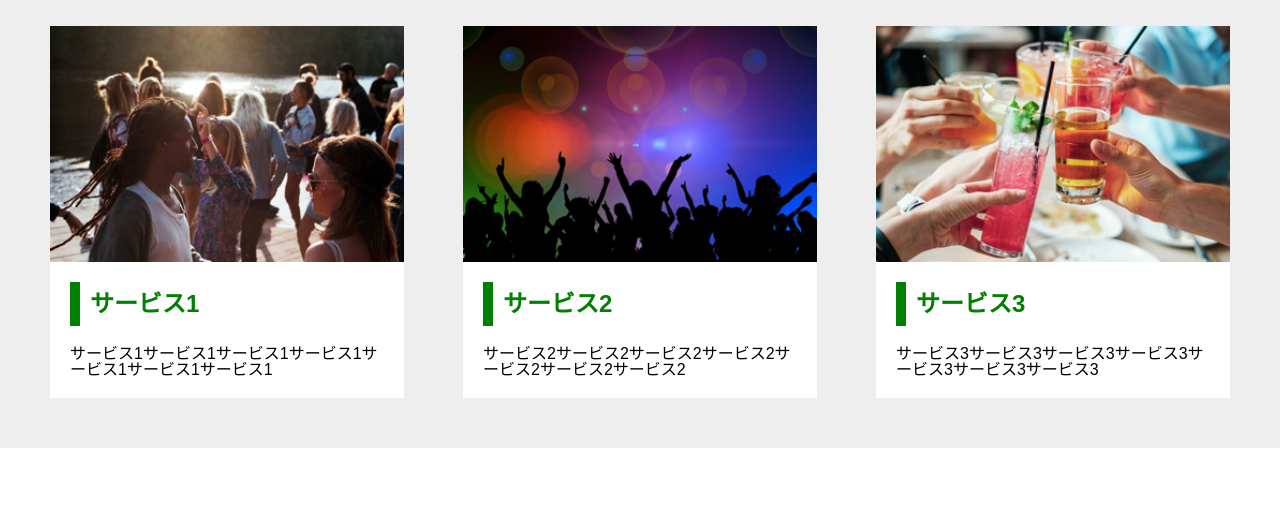
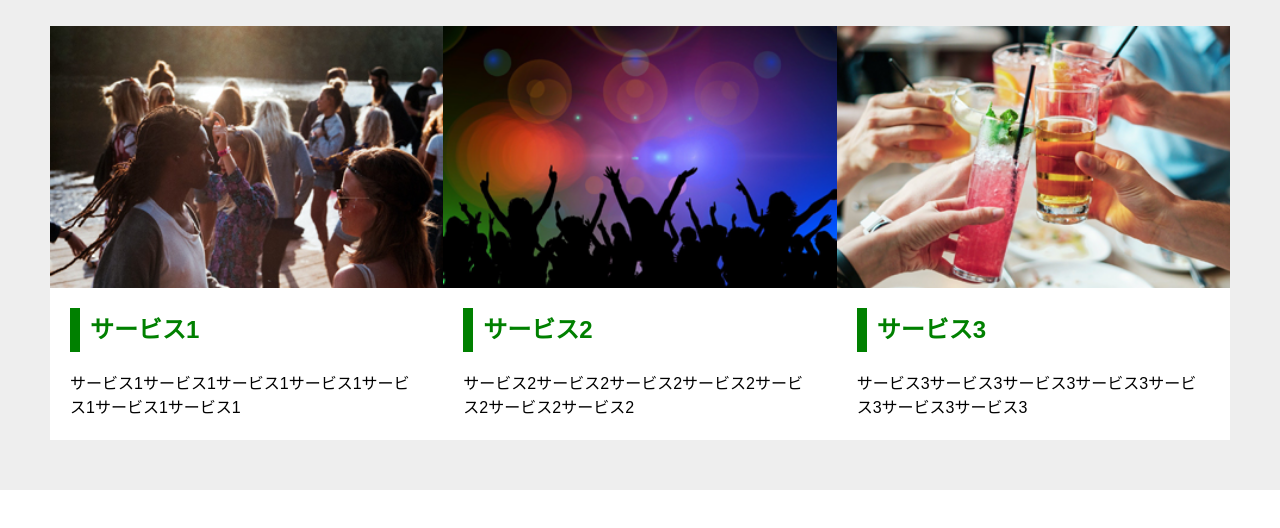
Before and after one commit to katoyuko/work03, a plain HTML site: page index.html in a window 1280 px wide. Shown: the part 156-684 px from the top of the page. Drawn offline with Linux system fonts and the light colour scheme.

Commit message:
add line-height

```diff
--- a/css/style.css
+++ b/css/style.css
@@ -70,8 +70,7 @@ h2 {
   min-width: 960px;
   margin: 0 auto;
 }
-
-.contents .item {
+s .contents .item {
   width: 30%;
 }
 
@@ -82,6 +81,10 @@ img {
 .text {
   background-color: #fff;
   padding: 20px;
+}
+
+.text p {
+  line-height: 1.5;
 }
 
 @media screen and (max-width: 400px) {
```
